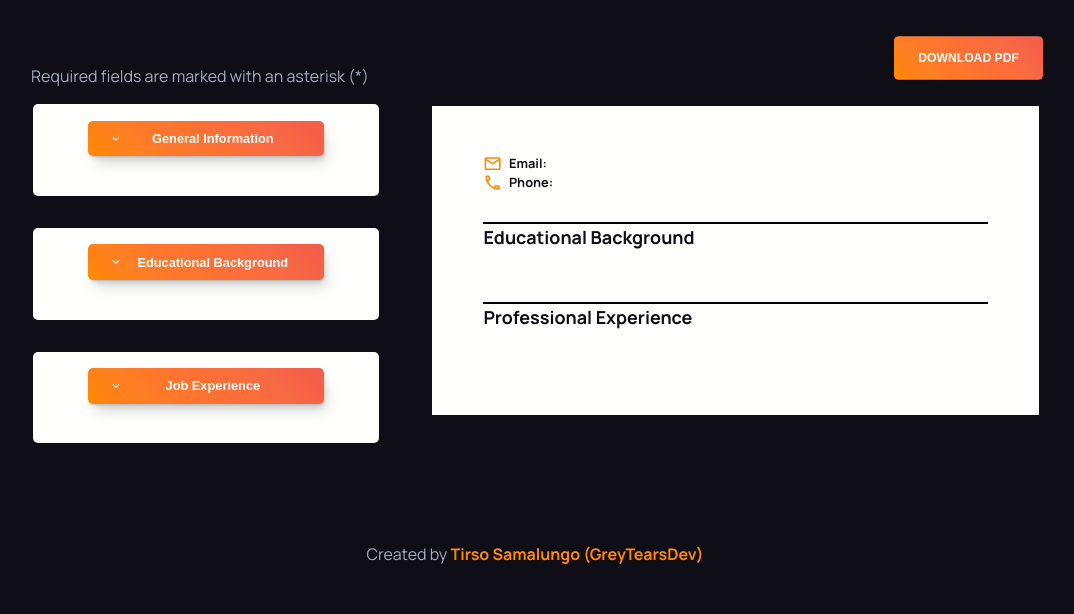
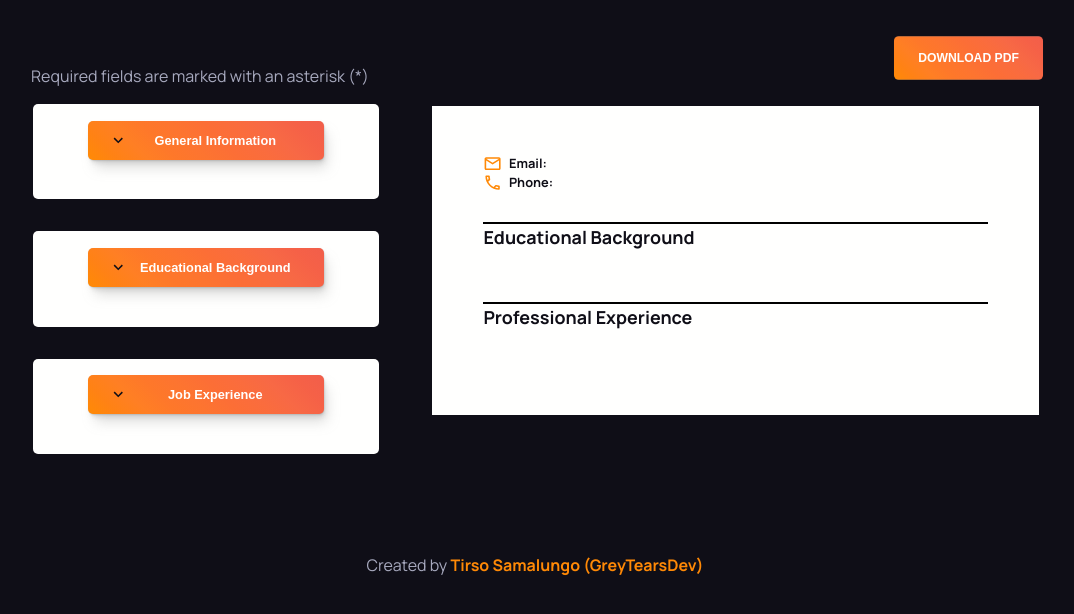
Before and after one commit to GreyTearsDev/cv-application, a React (Vite) app: page / in a window 1280 px wide. Shown: the top 614 px of the page, without its empty margins (105-1179 px from the left). Built offline with nearby package versions, Linux system fonts and the light colour scheme.

Commit message:
style: update styles

```diff
--- a/src/styles/main.css
+++ b/src/styles/main.css
@@ -149,7 +149,7 @@ svg {
 }
 
 fieldset svg {
-  fill: var(--clr-form-body);
+  fill: var(--clr-background);
 }
 
 .error-message {
@@ -326,7 +326,7 @@ a:focus {
   transition: transform 120ms ease-in-out;
   display: grid;
   align-items: center;
-  grid-template-columns: 7% 1fr;
+  grid-template-columns: 9.5% 1fr;
 }
 
 .btn__add {
```
